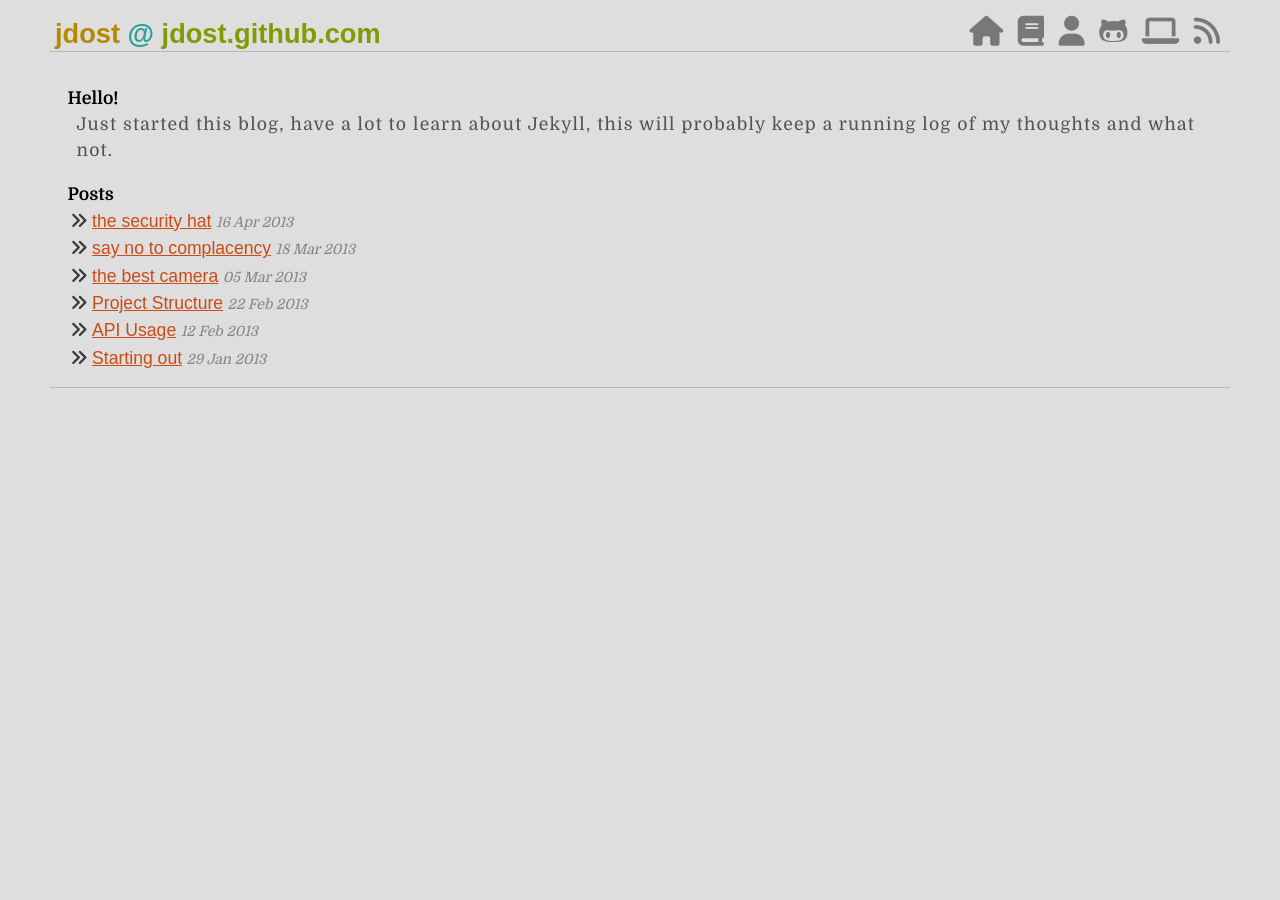
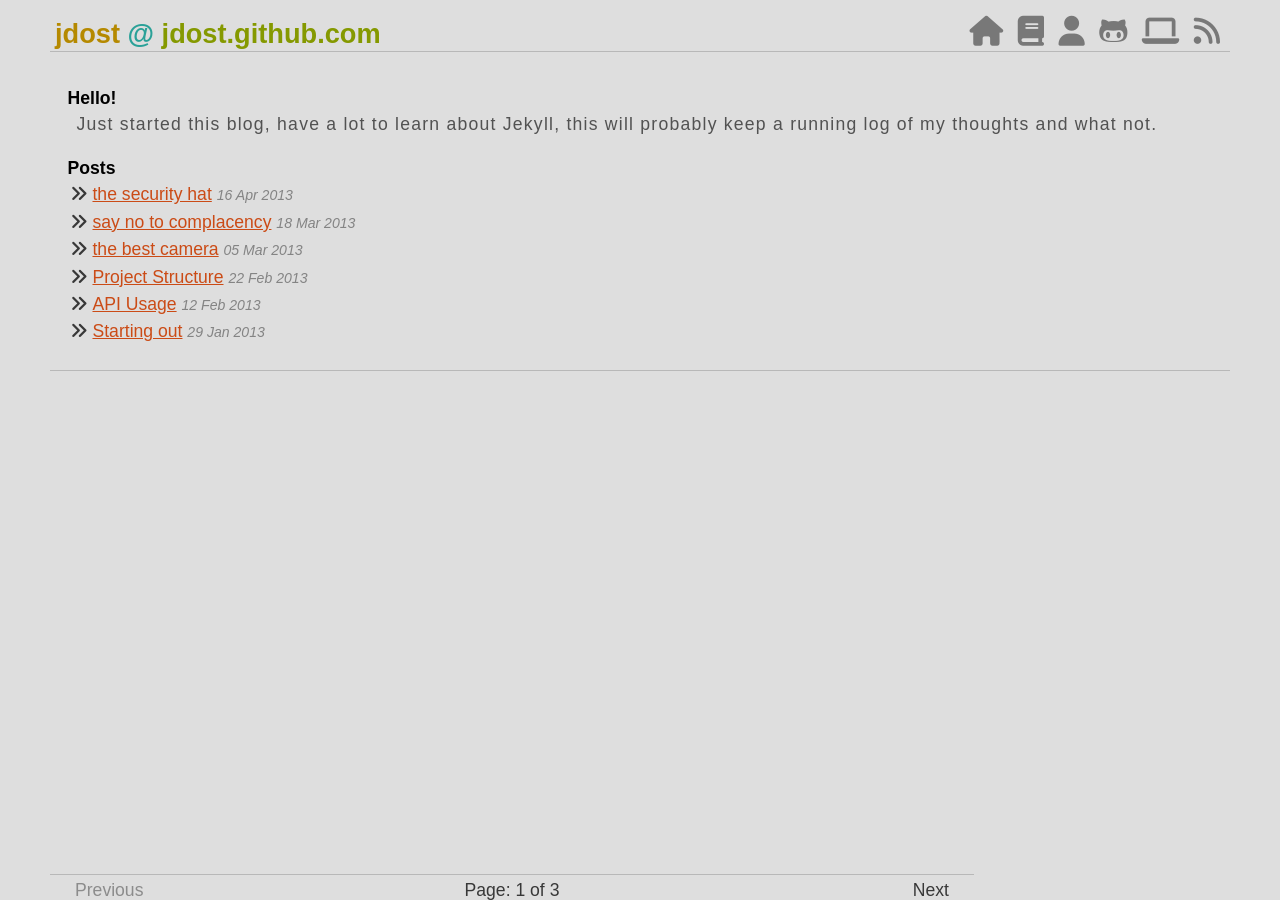
Before and after one commit to jdost/jdost.github.com, a Jekyll site: the page built from index.html, in a window 1280 px wide. Built offline with Jekyll 4.4.1, drawn with Linux system fonts in a browser that asks for light colours; nearby versions of some CDN libraries; some web fonts are replaced; the list of posts is cut into pages by our own code.

Commit message:
Fixed pagination with a blog subfolder
The index renders differently if it is not a previous page generation, then some
fixes to get the correct styles applied to each page and the pager on the bottom is
correct for the first page.

```diff
--- a/_includes/pager.html
+++ b/_includes/pager.html
@@ -1,7 +1,10 @@
 <!-- Paged content navigation -->
 <section id="pager">
 {% if paginator %}
-   {% if paginator.previous_page %} <a href="/page{{paginator.previous_page}}" class="prev">Previous</a>
+   {% if paginator.previous_page %}
+   <a href="
+      {% if paginator.previous_page > 1 %}/page{{paginator.previous_page}}{% else %}/blog{% endif %}
+      " class="prev">Previous</a>
    {% else %} <span class="prev">Previous</span> {% endif %}
 
    <span class="info">Page: {{paginator.page}} of {{paginator.total_pages}}</span>
--- a/_layouts/base.html
+++ b/_layouts/base.html
@@ -28,7 +28,8 @@
       <a href="/feed.xml"><label>Feed</label></a>
    </nav>
    {% if page.post %} <div id="body" class="post paged">
-   {% else %} <div id="body" alt="{{ page.title }}"
+   {% else %} <div id="body"
+      {% if paginator.previous_page %}alt="posts"{% else %}alt="{{ page.title }}"{% endif %}
       {% if page.paged %} class="paged"{% endif %}
       >
    {% endif %}
--- a/index.html
+++ b/index.html
@@ -2,7 +2,21 @@
 layout: base
 home: true
 footer: true
+paged: true
 ---
+{% if paginator.previous_page %}
+   {% for post in paginator.posts %}
+   <article>
+      <hgroup>
+         <h3><a href="{{ post.url }}">{{ post.title }}</a></h1>
+         <time>{{ post.date | date_to_string }}</time>
+      </hgroup>
+      <section class="content">
+         {{ post.content }}
+      </section>
+   </article>
+   {% endfor %}
+{% else %}
    <h3>Hello!</h3>
    <p>
       Just started this blog, have a lot to learn about Jekyll, this will probably keep a
@@ -19,3 +33,4 @@
       {% endfor %}
    </ul>
    {% endif %}
+{% endif %}
```
Lines whose indentation alone changed are shown as unchanged.
